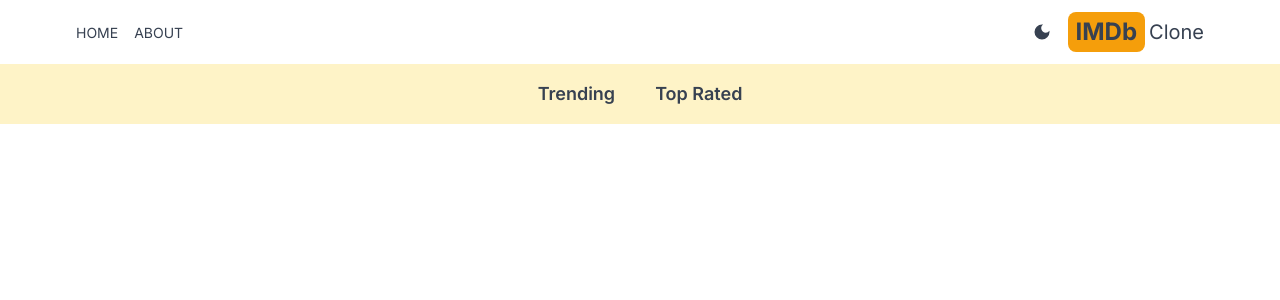
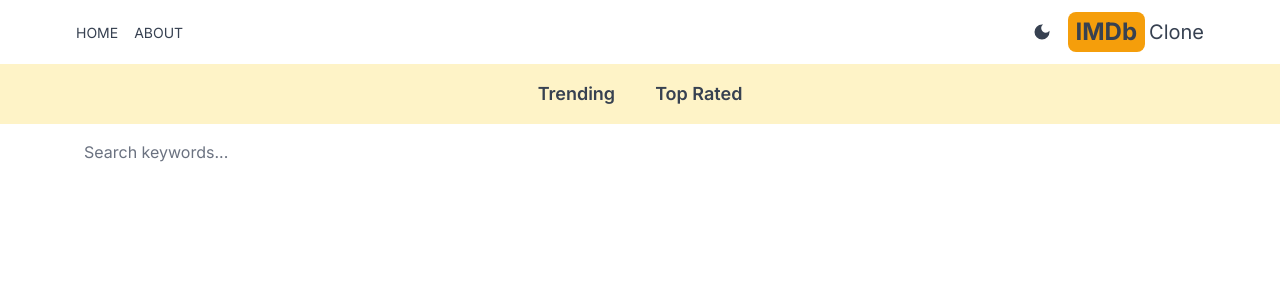
Before and after one commit to Milici-Ilie/IMDB---NextJS-Tailwind, a Next.js app: page / in a window 1280 px wide. Shown: the top 300 px of the page. Built offline with nearby package versions, Linux system fonts and the light colour scheme; no server answers.

Commit message:
Search Bar

```diff
--- a/src/app/layout.js
+++ b/src/app/layout.js
@@ -3,6 +3,7 @@
 import Header from "@/components/Header"; //🎧🎧[HEADER]🎧🎧 this is imported down 👇in the <body>...here...</body>
 import Provider from "./Provider";
 import Navbar from "@/components/Navbar"; //🏮🏮[NAVBAR]🏮🏮
+import SearchBox from "@/components/SearchBox";
 
 const inter = Inter({ subsets: ["latin"] });
 
@@ -18,6 +19,7 @@
         <Provider>
           <Header />
           <Navbar />
+          <SearchBox />
           {children}
         </Provider>
         {/* 🌑🌑[DARK MODE]🌑🌑 */}
--- /dev/null
+++ b/src/app/search/[searchTerm]/page.jsx
@@ -0,0 +1,22 @@
+// import React from "react";
+
+import Results from "@/components/Results";
+
+export default async function SearchPage({ params }) {
+  const searchTerm = params.searchTerm;
+  const res = await fetch(
+    `https://api.themoviedb.org/3/search/movie?api_key=${process.env.API_KEY}&query=${searchTerm}&language=en-US&page=1&include_adult=false`
+  );
+  const data = await res.json();
+  const results = data.results;
+
+  return (
+    <div>
+      {results &&
+        results.length ===
+        <h1 className="text-center pt-6">No results found</h1>}
+
+      {results && <Results results={results} />}
+    </div>
+  );
+}
--- /dev/null
+++ b/src/components/SearchBox.jsx
@@ -0,0 +1,33 @@
+"use client";
+import { useRouter } from "next/navigation";
+//🔍🔍[SEARCH BAR]🔍🔍
+import { useState } from "react";
+
+export default function SearchBox() {
+  const [search, setSearch] = useState("");
+  const router = useRouter(); //🔍🔍[SEARCH BAR]🔍🔍 this is how we make our SearchBar to find what we type
+  const handleSubmit = (e) => {
+    e.preventDefault();
+    router.push(`/search/${search}`);
+  };
+
+  return (
+    <form
+      className="flex justify-between px-5 max-w-6xl mx-auto "
+      onSubmit={handleSubmit}
+    >
+      <input
+        type="text"
+        placeholder="Search keywords..."
+        className="w-full h-14 rounded-md placeholder-gray-500 outline-none bg-transparent flex-1"
+        value={search}
+        onChange={(e) => setSearch(e.target.value)}
+      />
+      {/* 🔍🔍[SEARCH BAR]🔍🔍 this is just React, we are taking the data from the Input/SearchBar with (e.target.disable) and pass it to 'setSearch' */}
+      <button className="text-amber-600 disabled:invisible" disabled={!search}>
+        Search
+      </button>
+      {/* 🔍🔍[SEARCH BAR]🔍🔍 we use 'disabled={!search}' to make the button visible only when the user is typing something in the SearchBar */}
+    </form>
+  );
+}
```
Also changed, not shown: 1 other file (tests, documents, lock files or other folders).
